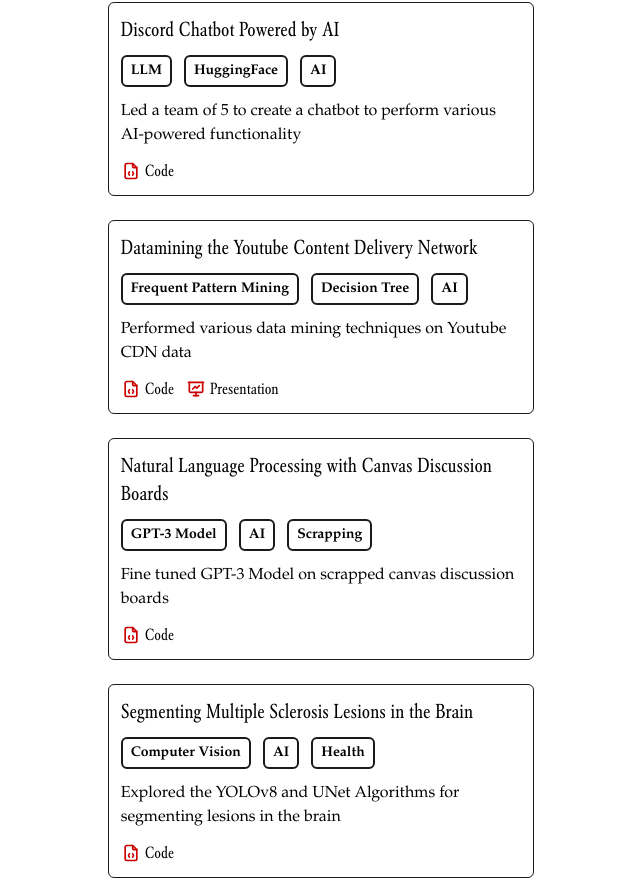
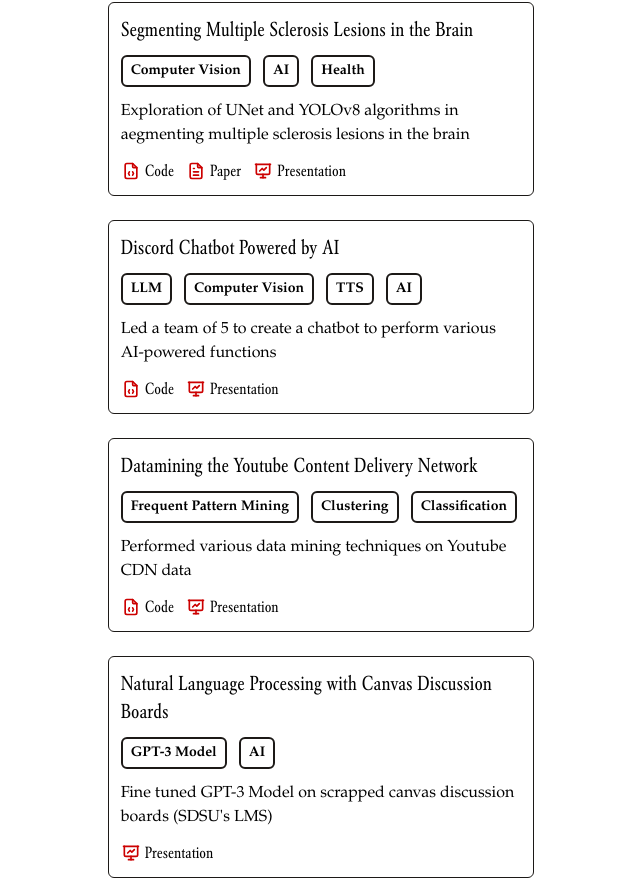
Before and after one commit to FrancisSanB/FrancisSanB.github.io, a React (Vite) app: page / in a window 1280 px wide. Shown: the part 902-1782 px from the top of the page, without its empty margins (319-959 px from the left). Built offline with nearby package versions, Linux system fonts and the light colour scheme.

Commit message:
updated projects description

```diff
--- a/src/components/ProjectItem.jsx
+++ b/src/components/ProjectItem.jsx
@@ -18,7 +18,17 @@ const icons = {
             <line x1="12" y1="16" x2="12" y2="20" />  <line x1="9" y1="20" x2="15" y2="20" />
             <path d="M8 12l3 -3l2 2l3 -3" />
         </svg>
-    )
+    ),
+    paper: (
+        <svg class="h-5 w-5 text-red"  width="24" height="24" viewBox="0 0 24 24" stroke-width="2" stroke="currentColor" fill="none" stroke-linecap="round" stroke-linejoin="round">
+            <path stroke="none" d="M0 0h24v24H0z"/>
+            <path d="M14 3v4a1 1 0 0 0 1 1h4" />
+            <path d="M17 21h-10a2 2 0 0 1 -2 -2v-14a2 2 0 0 1 2 -2h7l5 5v11a2 2 0 0 1 -2 2z" />
+            <line x1="9" y1="9" x2="10" y2="9" />
+            <line x1="9" y1="13" x2="15" y2="13" />
+            <line x1="9" y1="17" x2="15" y2="17" />
+        </svg>
+    ),
 }
 
 function ProjectItem({ title, tags, desc, links }) {
--- a/src/data/projects.js
+++ b/src/data/projects.js
@@ -1,35 +1,38 @@
 export default [
     {
+        title: 'Segmenting Multiple Sclerosis Lesions in the Brain',
+        tags: ['Computer Vision', 'AI', 'Health'],
+        desc: 'Exploration of UNet and YOLOv8 algorithms in aegmenting multiple sclerosis lesions in the brain',
+        links: [
+            {text: 'Code', url: 'https://github.com/FrancisSanB/MSLS-YOLOv8', icon: 'code'},
+            {text: 'Paper', url: 'https://drive.google.com/file/d/1LkqqXEk70UOgMxT5IO0wHeeG_mKR-KrZ/view?usp=sharing', icon: 'paper'},
+            {text: 'Presentation', url: 'https://drive.google.com/file/d/1JpOtS5uJkfC-8UbA_GzhjoMorNXsSj8S/view?usp=sharing', icon: 'presentation'}
+        ]
+    },
+    {
         title: 'Discord Chatbot Powered by AI',
-        tags: ['LLM', 'HuggingFace', 'AI'],
-        desc: 'Led a team of 5 to create a chatbot to perform various AI-powered functionality',
+        tags: ['LLM', 'Computer Vision', 'TTS', 'AI'],
+        desc: 'Led a team of 5 to create a chatbot to perform various AI-powered functions',
         links: [
-            {text: 'Code', url: 'https://github.com/FrancisSanB/discord-ai', icon: 'code'}
+            {text: 'Code', url: 'https://github.com/FrancisSanB/discord-ai', icon: 'code'},
+            {text: 'Presentation', url: 'https://docs.google.com/presentation/d/1brkfVvjvBnm6HQOSdaEfluBVgVnG2BgfSBSDOjdTHXY/edit?usp=sharing', icon: 'presentation'}
         ]
     },
     {
         title: 'Datamining the Youtube Content Delivery Network',
-        tags: ['Frequent Pattern Mining', 'Decision Tree', 'AI'],
+        tags: ['Frequent Pattern Mining', 'Clustering', 'Classification'],
         desc: 'Performed various data mining techniques on Youtube CDN data',
         links: [
-            {text: 'Code', url: 'https://github.com/FrancisSanB/discord-ai', icon: 'code'},
-            {text: 'Presentation', url: 'https://docs.google.com/presentation/d/1iGG3loquIQ6lJzsS48shw7z03CKgBSF9aVoEfNk81Qs/edit?usp=drive_link', icon: 'presentation'}
+            {text: 'Code', url: 'https://github.com/FrancisSanB/DBDM2-Project/blob/main/Report_Project_1.ipynb', icon: 'code'},
+            {text: 'Presentation', url: 'https://docs.google.com/presentation/d/1iGG3loquIQ6lJzsS48shw7z03CKgBSF9aVoEfNk81Qs/edit?usp=sharing', icon: 'presentation'}
         ]
     },
     {
         title: 'Natural Language Processing with Canvas Discussion Boards',
-        tags: ['GPT-3 Model', 'AI', 'Scrapping'],
-        desc: 'Fine tuned GPT-3 Model on scrapped canvas discussion boards',
+        tags: ['GPT-3 Model', 'AI'],
+        desc: "Fine tuned GPT-3 Model on scrapped canvas discussion boards (SDSU's LMS)",
         links: [
-            {text: 'Code', url: 'https://github.com/FrancisSanB/discord-ai', icon: 'code'}
+            {text: 'Presentation', url: 'https://docs.google.com/presentation/d/1w43j6WuLQst3YLcfnrlOjsZYc3pMc5HDEquoDHr1IiY/edit?usp=sharing', icon: 'presentation'}
         ]
     },
-    {
-        title: 'Segmenting Multiple Sclerosis Lesions in the Brain',
-        tags: ['Computer Vision', 'AI', 'Health'],
-        desc: 'Explored the YOLOv8 and UNet Algorithms for segmenting lesions in the brain',
-        links: [
-            {text: 'Code', url: 'https://github.com/FrancisSanB/discord-ai', icon: 'code'}
-        ]
-    }
 ]
```
Also changed, not shown: 1 other file (tests, documents, lock files or other folders).
